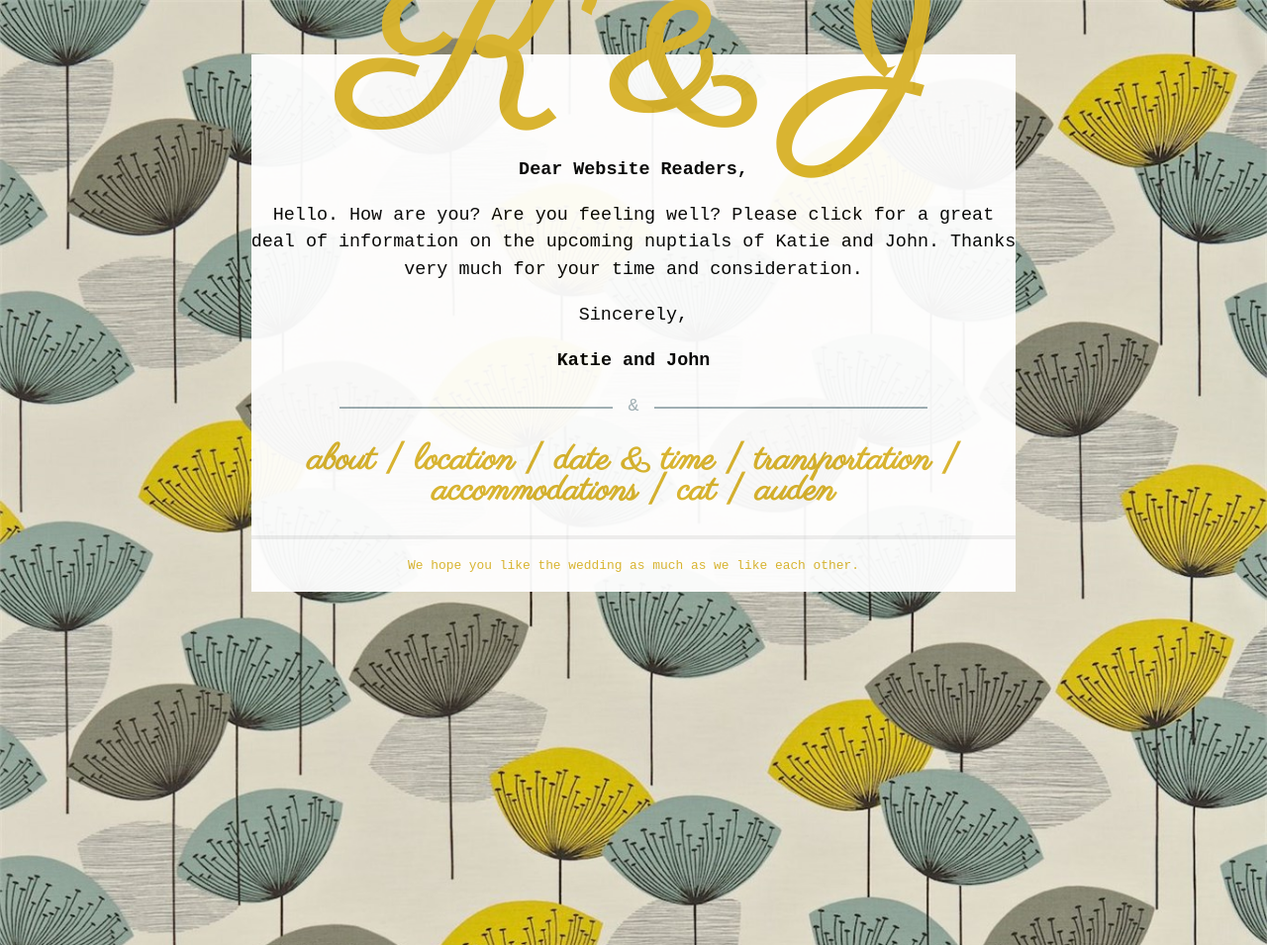
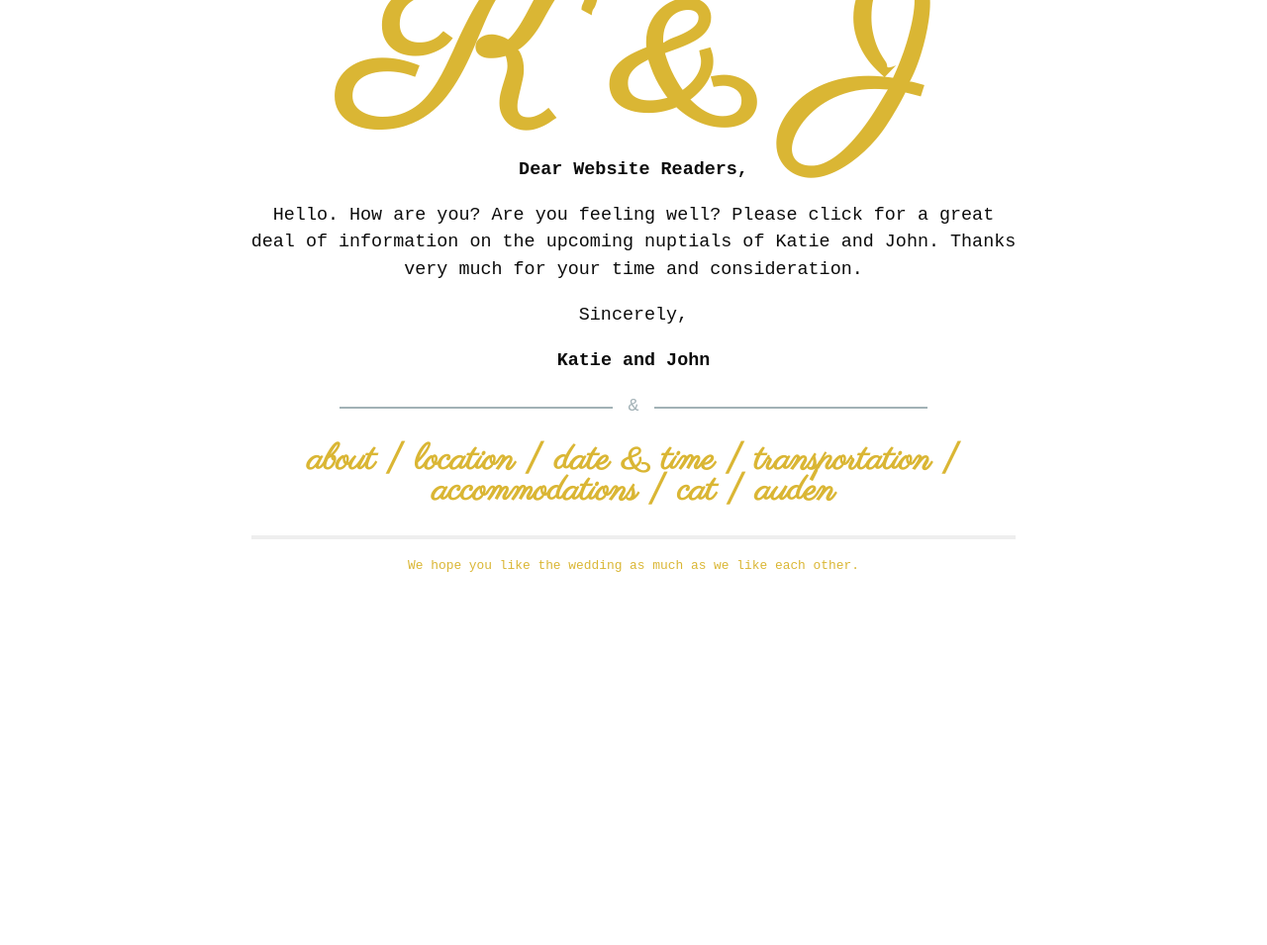
Before and after one commit to jrladd/kmarriesj, a Jekyll site: the page built from index.md, in a window 1280 px wide. Shown: the whole page at 99% size. Built offline with Jekyll 4.4.1, drawn with Linux system fonts in a browser that asks for light colours; Markdown is read by kramdown in place of the engine named in the settings.

Commit message:
fix mobile background

```diff
--- a/css/main.css
+++ b/css/main.css
@@ -13,11 +13,7 @@
 html, body { height: 100%; }
 
 html {
-  background: url(http://jrladd.github.io/kmarriesj/images/sanderson.jpg) no-repeat center center fixed;
-  -webkit-background-size: cover;
-  -moz-background-size: cover;
-  -o-background-size: cover;
-  background-size: cover !important;
+
 }
 
 body {
@@ -148,6 +144,11 @@
 #auden {
 	text-align: left;
 	margin: 30px;
+	  background: url(http://jrladd.github.io/kmarriesj/images/sanderson.jpg) no-repeat center center fixed;
+  -webkit-background-size: cover;
+  -moz-background-size: cover;
+  -o-background-size: cover;
+  background-size: cover !important;
 }
 
 .footer {
```
